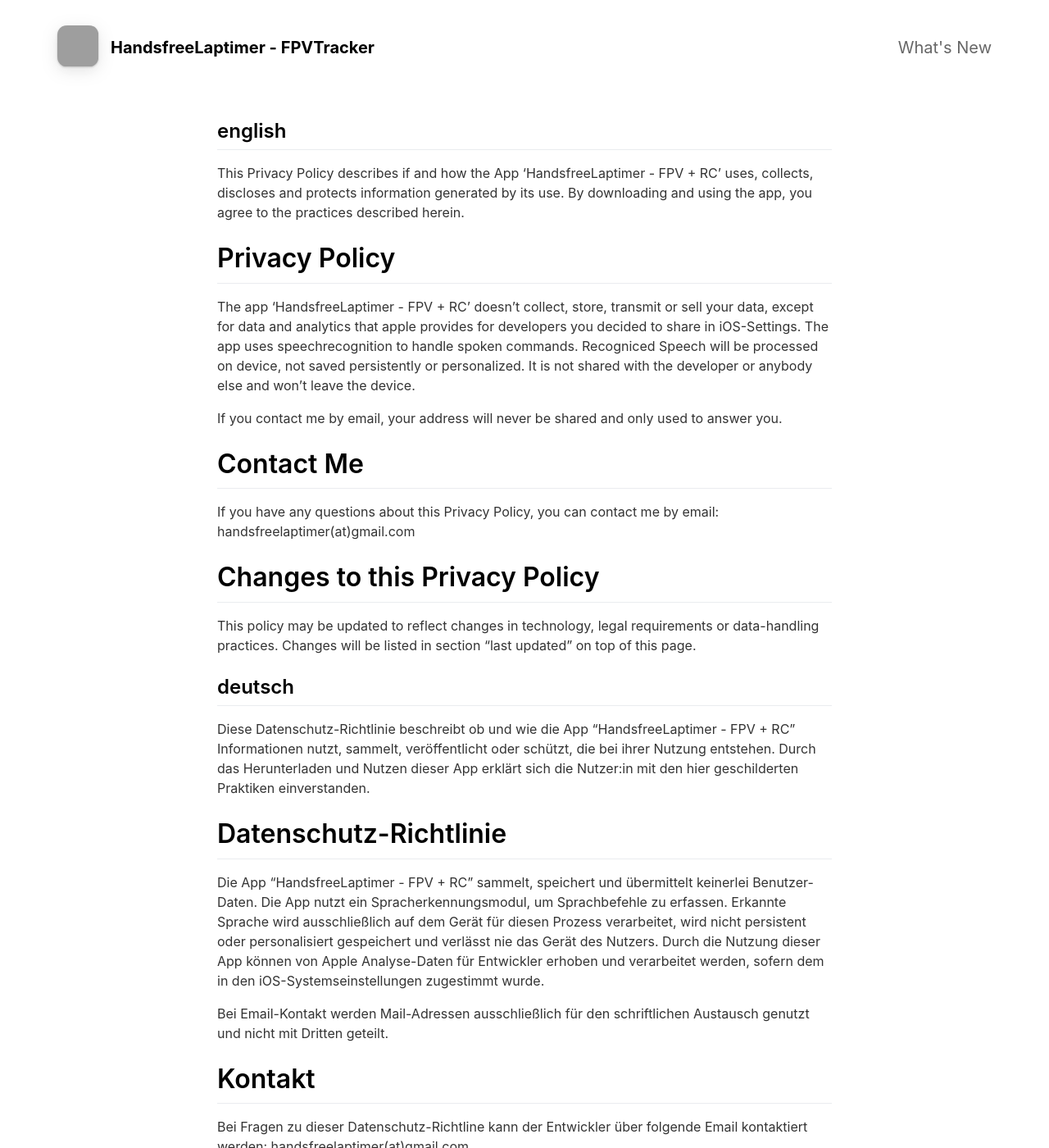
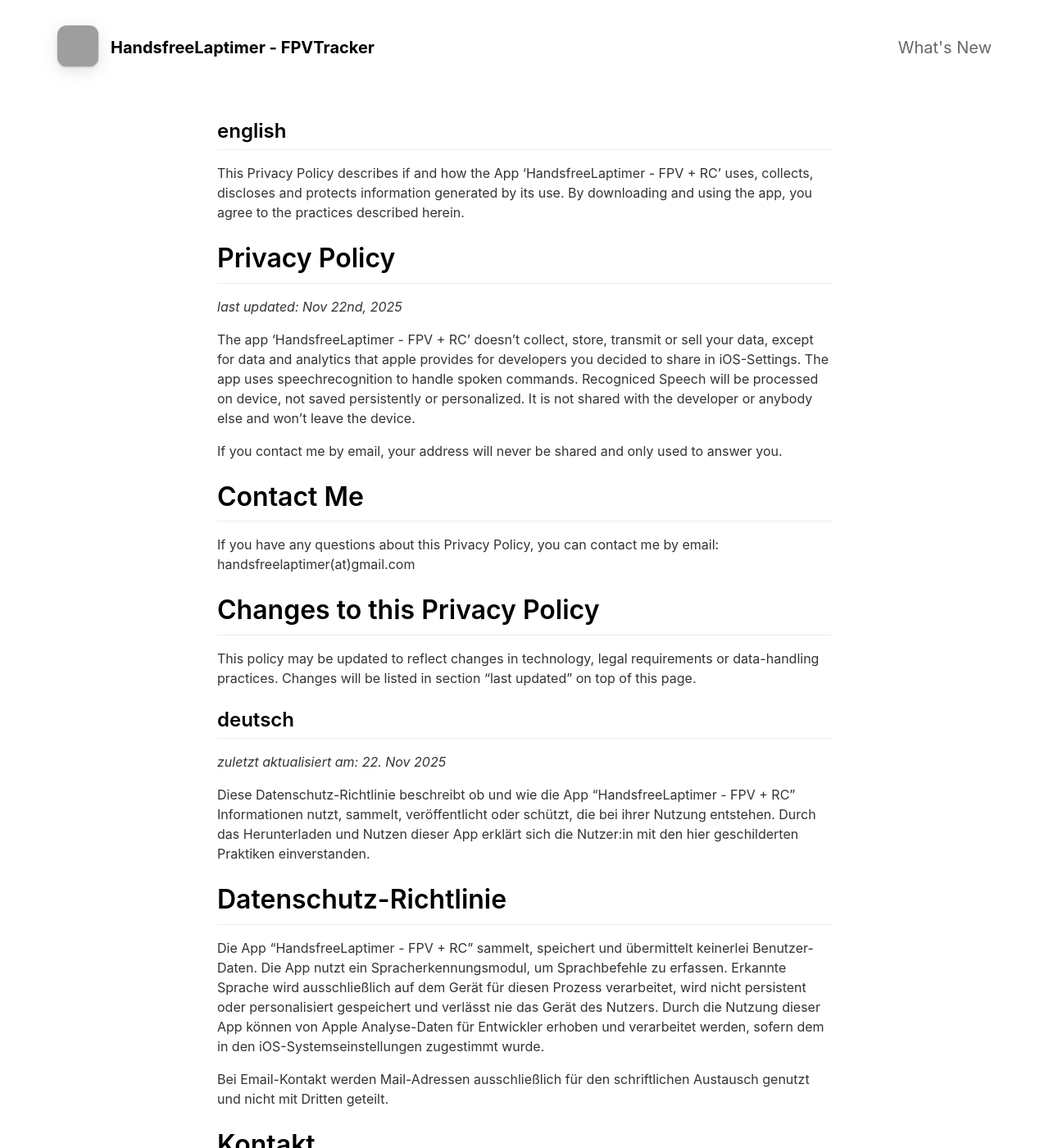
Before and after one commit to MatsWiese/laptimerpage, a Jekyll site: the page built from _pages/privacypolicy.md, in a window 1280 px wide and 1400 px high. Shown: the whole window at 82% size. Built offline with Jekyll 4.4.1, drawn with Linux system fonts in a browser that asks for light colours; nearby versions of some CDN libraries; grey boxes are pictures that could not be loaded.

Commit message:
Update privacypolicy.md

```diff
--- a/_pages/privacypolicy.md
+++ b/_pages/privacypolicy.md
@@ -10,6 +10,8 @@ This Privacy Policy describes if and how the App 'HandsfreeLaptimer - FPV + RC'
 By downloading and using the app, you agree to the practices described herein.
 
 # Privacy Policy
+*last updated: Nov 22nd, 2025*
+
 The app 'HandsfreeLaptimer - FPV + RC' doesn't collect, store, transmit or sell your data, except for data and analytics that apple provides for developers you decided to share in iOS-Settings.
 The app uses speechrecognition to handle spoken commands. Recogniced Speech will be processed on device, not saved persistently or personalized. It is not shared with the developer or anybody else and won't leave the device.
 
@@ -24,6 +26,7 @@ handsfreelaptimer(at)gmail.com
 This policy may be updated to reflect changes in technology, legal requirements or data-handling practices. Changes will be listed in section "last updated" on top of this page.
 
 ## deutsch
+*zuletzt aktualisiert am: 22. Nov 2025*
 
 Diese Datenschutz-Richtlinie beschreibt ob und wie die App "HandsfreeLaptimer - FPV + RC" Informationen nutzt, sammelt, veröffentlicht oder schützt, die bei ihrer Nutzung entstehen.
 Durch das Herunterladen und Nutzen dieser App erklärt sich die Nutzer:in mit den hier geschilderten Praktiken einverstanden.
```
